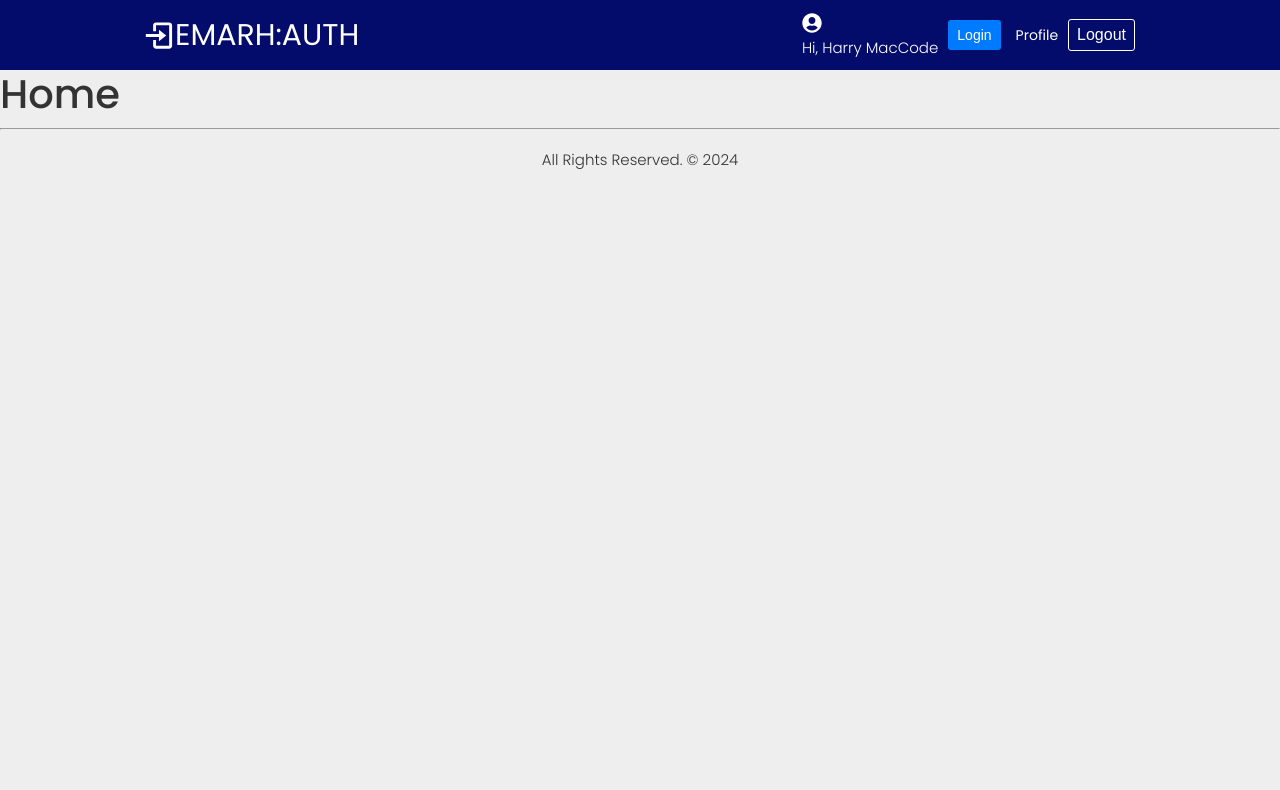
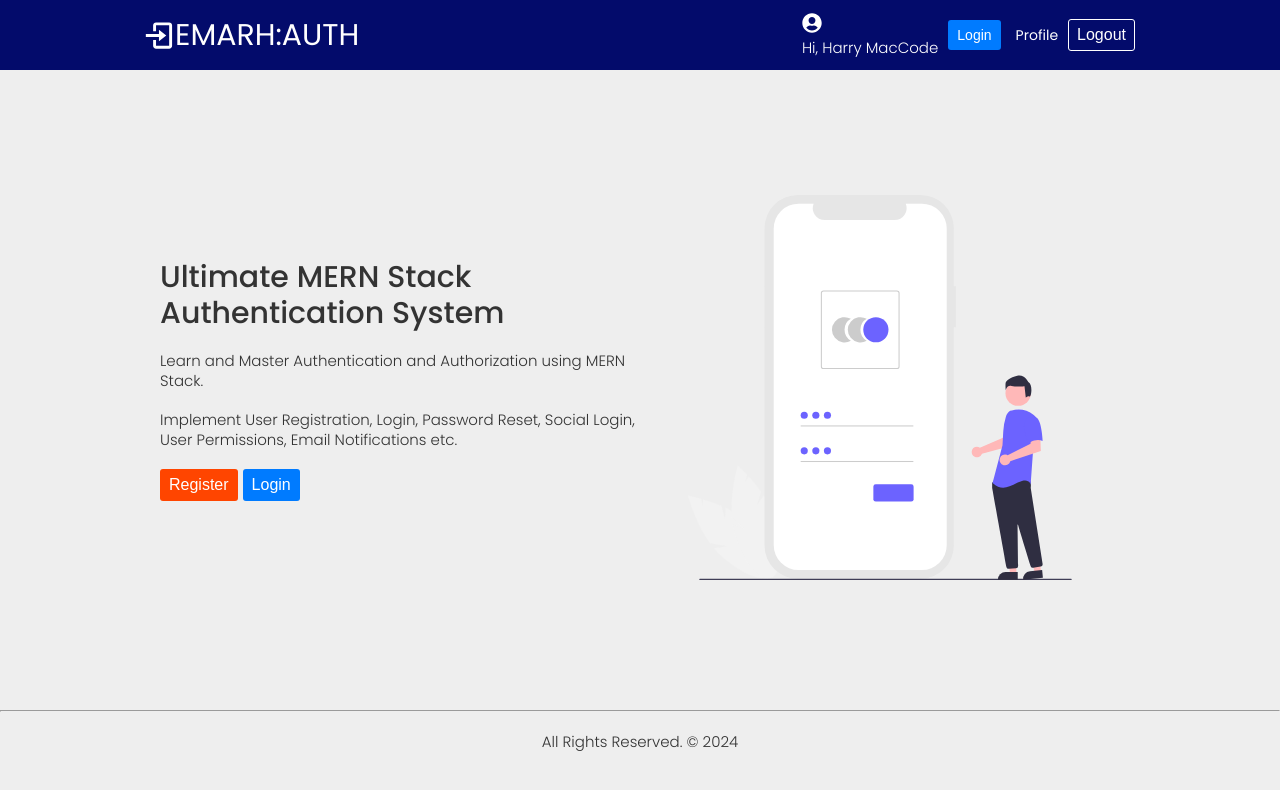
Before and after one commit to Harry8679/Auth_Mern_Ewo_Front, a React (Create React App) app: page / in a window 1280 px wide. Shown: the top 790 px of the page. Built offline with nearby package versions, Linux system fonts and the light colour scheme; the HTML template or start-up script is replaced by a standard one.

Commit message:
Home Page

```diff
--- a/src/pages/home/Home.js
+++ b/src/pages/home/Home.js
@@ -2,12 +2,28 @@ import React from 'react';
 import './Home.scss';
 import Header from '../../components/header/Header';
 import Footer from '../../components/footer/Footer';
+import loginImg from '../../assets/login.svg';
 
 const Home = () => {
   return (
     <div>
         <Header />
-        <h1>Home</h1>
+        <section className="container hero">
+            <div className="hero-text">
+                <h2>Ultimate MERN Stack Authentication System</h2>
+                <p>Learn and Master Authentication and Authorization using MERN Stack.</p>
+                <p>Implement User Registration, Login, Password Reset, Social Login, User Permissions, Email Notifications etc.</p>
+
+                <div className="hero-buttons --flex-start">
+                    <button className="--btn --btn-danger">Register</button>
+                    <button className="--btn --btn-primary">Login</button>
+                </div>
+            </div>
+
+            <div className="hero-image">
+                <img src={loginImg} alt="Auth" />
+            </div>
+        </section>
         <Footer />
     </div>
   )
```
